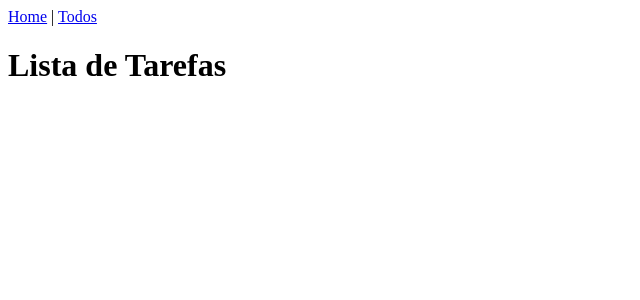
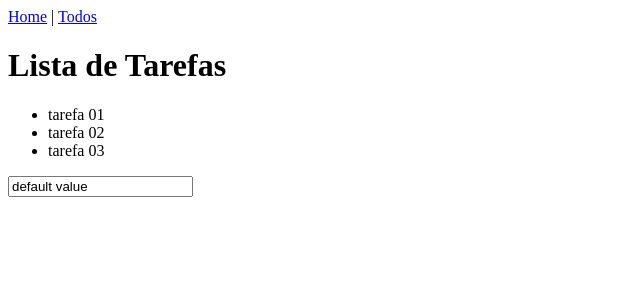
Before and after one commit to heningtonfrota/vue3-composition-api, a Vue app: page /todos in a window 1280 px wide. Shown: the top 300 px of the page, without its empty margins (0-640 px from the left). Built offline with nearby package versions, Linux system fonts and the light colour scheme.

Commit message:
ENTENDENDO UM COMPONENTE NO VUE 3

```diff
--- a/src/views/Todos/TodosView.vue
+++ b/src/views/Todos/TodosView.vue
@@ -1,11 +1,44 @@
 <template>
-    <div>
-        <h1>Lista de Tarefas</h1>
-    </div>
+    <h1>Lista de Tarefas</h1>
+
+    <ul>
+        <li v-for="todo in todos" :key="todo.id">
+            {{ todo.name }}
+        </li>
+    </ul>
+
+    <input type="text" v-model="name">
 </template>
 
 <script>
+import { ref } from "vue";
 export default {
-    name: 'TodosView'
+    name: 'TodosView',
+    setup() {
+        const todos = [
+            {
+                id: 1,
+                name: 'tarefa 01',
+                completed: true
+            },
+            {
+                id: 2,
+                name: 'tarefa 02',
+                completed: false
+            },
+            {
+                id: 3,
+                name: 'tarefa 03',
+                completed: true
+            },
+        ];
+
+        const name = ref('default value');
+
+        return {
+            todos,
+            name
+        }
+    }
 }
 </script>
```
